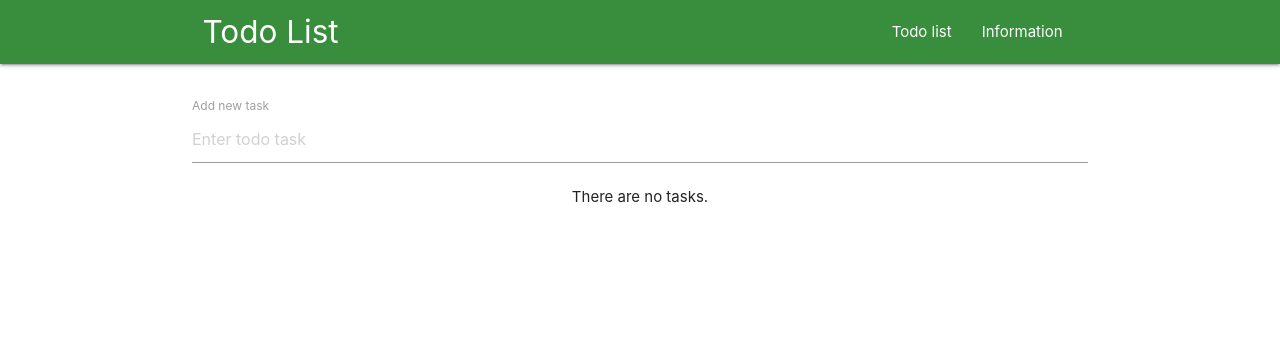
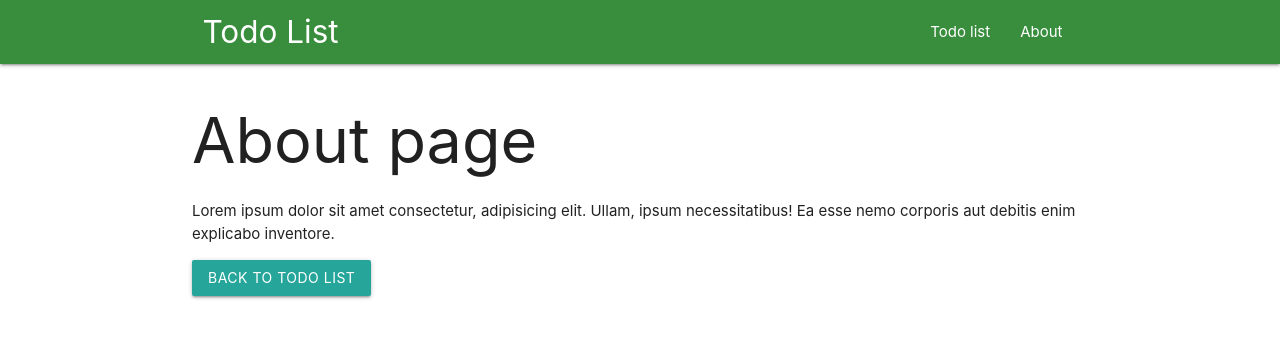
Before and after one commit to olehlavryk/react-typescript-todo-list, a React (Create React App) app: page /about in a window 1280 px wide. Shown: the top 338 px of the page. Built offline with nearby package versions, Linux system fonts and the light colour scheme.

Commit message:
Add router navigation for app

```diff
--- a/package.json
+++ b/package.json
@@ -10,8 +10,10 @@
     "@types/node": "^12.0.0",
     "@types/react": "^16.9.53",
     "@types/react-dom": "^16.9.8",
+    "@types/react-router-dom": "^5.1.7",
     "react": "^17.0.1",
     "react-dom": "^17.0.1",
+    "react-router-dom": "^5.2.0",
     "react-scripts": "4.0.1",
     "typescript": "^4.0.3",
     "web-vitals": "^0.2.4"
--- a/src/App.tsx
+++ b/src/App.tsx
@@ -1,66 +1,20 @@
-import React, { useState, useEffect } from "react";
+import React from "react";
+import { BrowserRouter, Switch, Route } from "react-router-dom";
 import { NavBar } from "./components/NavBar/NavBar";
-import { TodoForm } from "./components/TodoForm/TodoForm";
-import { TodoList } from "./components/TodoList/TodoList";
-import { ITodo } from "./interfaces/interfaces";
-
-declare var confirm: (question: string) => boolean;
+import { AboutPage } from "./pages/AboutPage";
+import { TodosPages } from "./pages/TodosPages";
 
 const App: React.FC = () => {
-  const [todos, setTodos] = useState<ITodo[]>([]);
-
-  useEffect(() => {
-    const saved = JSON.parse(localStorage.getItem("todos") || "[]") as ITodo[];
-
-    setTodos(saved);
-  }, []);
-
-  useEffect(() => {
-    localStorage.setItem("todos", JSON.stringify(todos));
-  }, [todos]);
-
-  const addHandler = (title: string) => {
-    const newTodo: ITodo = {
-      id: Date.now(),
-      title: title,
-      completed: false,
-    };
-    setTodos((prev) => [newTodo, ...prev]);
-  };
-
-  const toggleHandler = (id: number) => {
-    setTodos((prev) =>
-      prev.map((todo) => {
-        if (todo.id === id) {
-          return {
-            ...todo,
-            completed: !todo.completed,
-          };
-        }
-        return todo;
-      })
-    );
-  };
-
-  const removeHandler = (id: number) => {
-    const shoudRemove = confirm("You are sure to want to delete the task?");
-    if (shoudRemove) {
-      setTodos((prev) => prev.filter((todo) => todo.id !== id));
-    }
-  };
-
   return (
-    <>
+    <BrowserRouter>
       <NavBar />
       <div className="container">
-        <TodoForm onAdd={addHandler} />
-        <TodoList
-          todos={todos}
-          onRemove={removeHandler}
-          onToggle={toggleHandler}
-        />
+        <Switch>
+          <Route component={TodosPages} path="/" exact />
+          <Route component={AboutPage} path="/about" />
+        </Switch>
       </div>
-    </>
+    </BrowserRouter>
   );
 };
 
--- a/src/components/NavBar/NavBar.tsx
+++ b/src/components/NavBar/NavBar.tsx
@@ -1,19 +1,20 @@
 import React from "react";
+import { NavLink } from "react-router-dom";
 
 export const NavBar: React.FC = () => {
   return (
     <nav>
       <div className="nav-wrapper green darken-2 px1">
         <div className="container">
-          <a href="/" className="brand-logo">
+          <NavLink to="/" className="brand-logo">
             Todo List
-          </a>
+          </NavLink>
           <ul className="right hide-on-med-and-down">
             <li>
-              <a href="/">Todo list</a>
+              <NavLink to="/">Todo list</NavLink>
             </li>
             <li>
-              <a href="/">Information</a>
+              <NavLink to="/about">About</NavLink>
             </li>
           </ul>
         </div>
--- /dev/null
+++ b/src/pages/AboutPage.tsx
@@ -0,0 +1,19 @@
+import React from "react";
+import { useHistory } from "react-router-dom";
+
+export const AboutPage: React.FC = () => {
+  const history = useHistory();
+  return (
+    <>
+      <h1>About page</h1>
+      <p>
+        Lorem ipsum dolor sit amet consectetur, adipisicing elit. Ullam, ipsum
+        necessitatibus! Ea esse nemo corporis aut debitis enim explicabo
+        inventore.
+      </p>
+      <button className="btn" onClick={() => history.push("/")}>
+        Back to todo list
+      </button>
+    </>
+  );
+};
--- /dev/null
+++ b/src/pages/TodosPages.tsx
@@ -0,0 +1,60 @@
+import React, { useState, useEffect } from "react";
+import { TodoForm } from "../components/TodoForm/TodoForm";
+import { TodoList } from "../components/TodoList/TodoList";
+import { ITodo } from "../interfaces/interfaces";
+
+declare var confirm: (question: string) => boolean;
+
+export const TodosPages: React.FC = () => {
+  const [todos, setTodos] = useState<ITodo[]>([]);
+
+  useEffect(() => {
+    const saved = JSON.parse(localStorage.getItem("todos") || "[]") as ITodo[];
+
+    setTodos(saved);
+  }, []);
+
+  useEffect(() => {
+    localStorage.setItem("todos", JSON.stringify(todos));
+  }, [todos]);
+
+  const addHandler = (title: string) => {
+    const newTodo: ITodo = {
+      id: Date.now(),
+      title: title,
+      completed: false,
+    };
+    setTodos((prev) => [newTodo, ...prev]);
+  };
+
+  const toggleHandler = (id: number) => {
+    setTodos((prev) =>
+      prev.map((todo) => {
+        if (todo.id === id) {
+          return {
+            ...todo,
+            completed: !todo.completed,
+          };
+        }
+        return todo;
+      })
+    );
+  };
+
+  const removeHandler = (id: number) => {
+    const shouldRemove = confirm("You are sure to want to delete the task?");
+    if (shouldRemove) {
+      setTodos((prev) => prev.filter((todo) => todo.id !== id));
+    }
+  };
+  return (
+    <>
+      <TodoForm onAdd={addHandler} />
+      <TodoList
+        todos={todos}
+        onRemove={removeHandler}
+        onToggle={toggleHandler}
+      />
+    </>
+  );
+};
```
Also changed, not shown: 2 other files (tests, documents, lock files or other folders).
